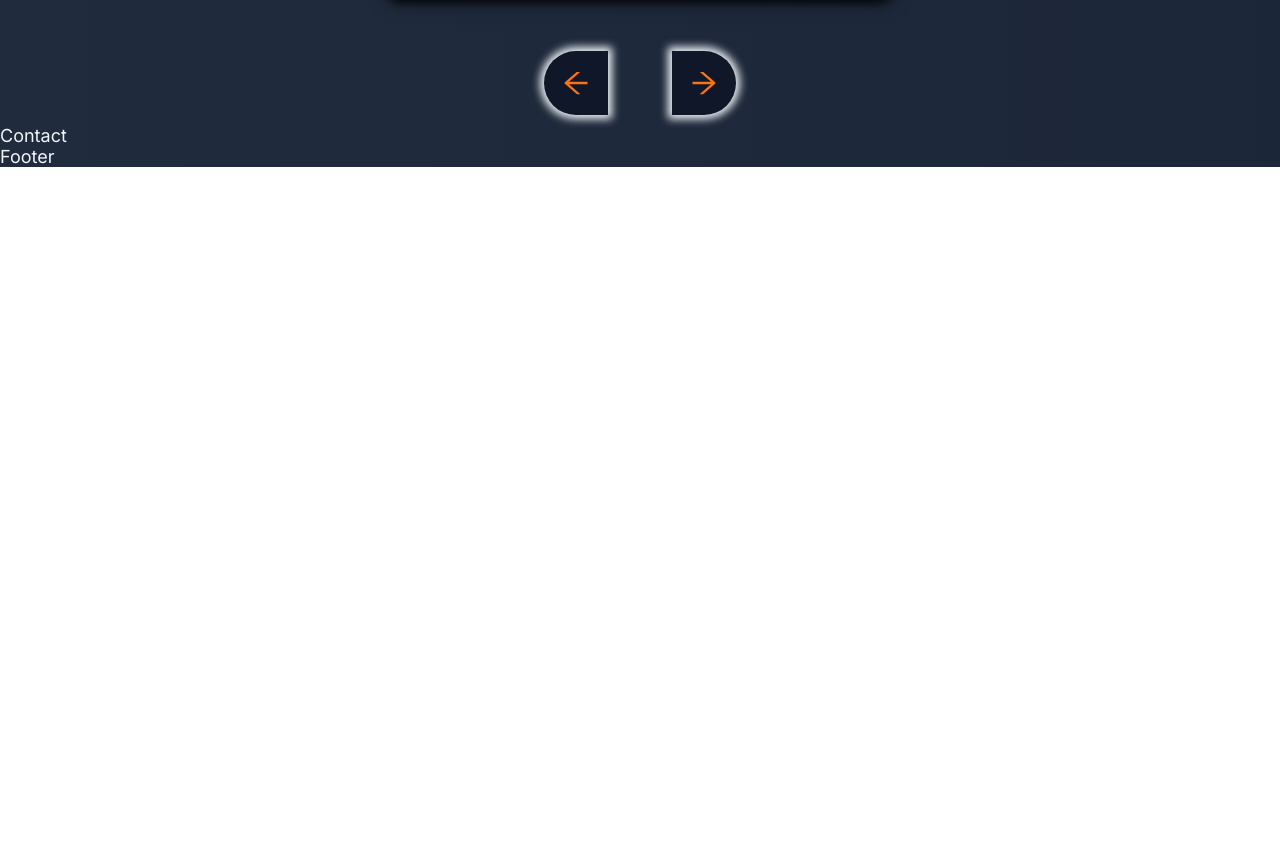
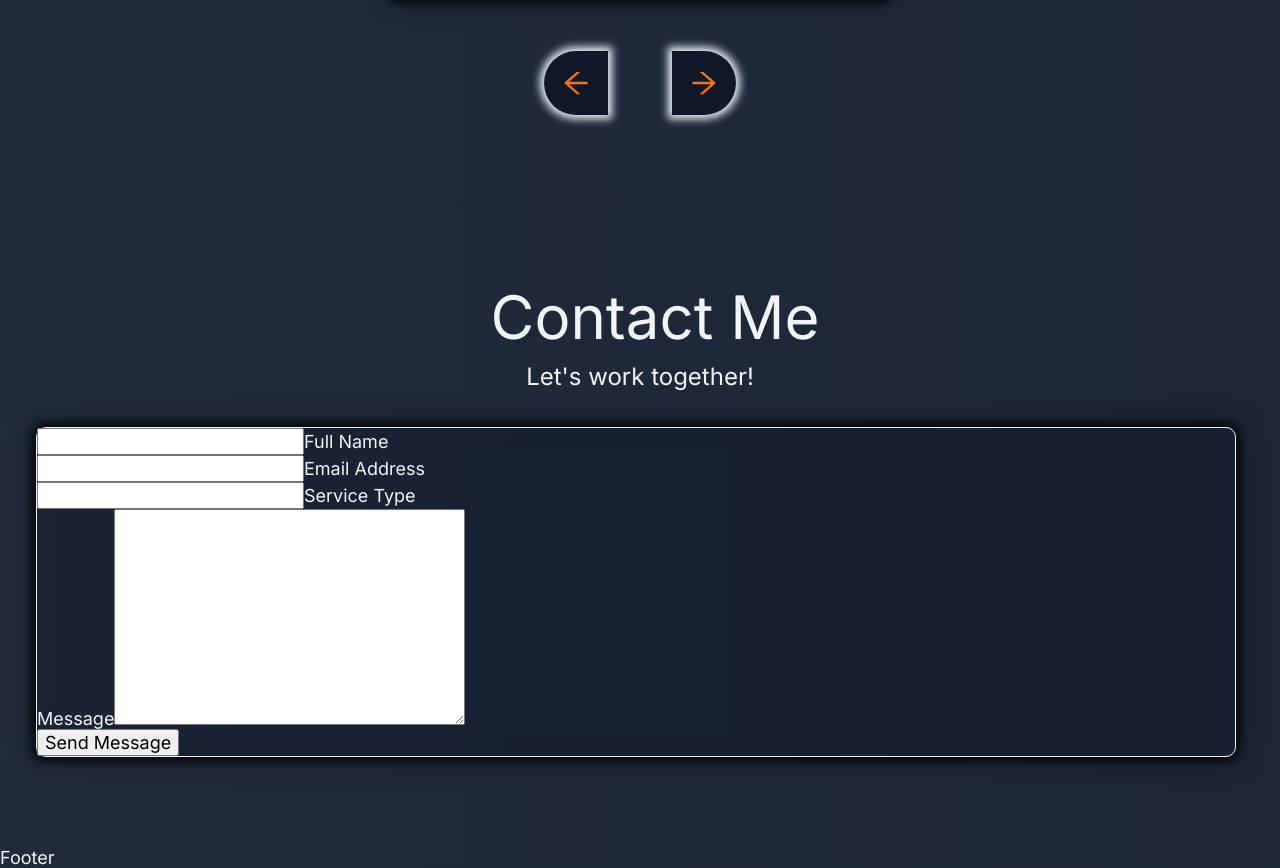
Before and after one commit to BorofskyDev/dark-light-theme-profile, a React (Vite) app: page / in a window 1280 px wide. Shown: the part 2843-3711 px from the top of the page. Before the commit the page ends 3010 px from the top, so only its background shows below. Built offline with nearby package versions, Linux system fonts and the light colour scheme.

Commit message:
contact form is functional

```diff
--- a/src/components/Contact.jsx
+++ b/src/components/Contact.jsx
@@ -1,8 +1,34 @@
-import React from 'react'
-
 function Contact() {
   return (
-    <div>Contact</div>
+    <section className='Contact'>
+      <h2 className='section__title'>Contact Me</h2>
+      <p className='section__subtitle'>Let's work together!</p>
+      <form
+        action='https://formsubmit.co/joelborofskydev@gmail.com'
+        method='post'
+        className='Contact__form'
+      >
+        <div className='Contact__container'>
+          <div className='Contact__container--control'>
+            <input className='Contact__container--input name-input' type='text' name='full name' min='1' max='30' required />
+            <label className="Contact__container--label name-label">Full Name</label>
+          </div>
+          <div className='Contact__container--control'>
+            <input className='Contact__container--input email-input' type='email' name='email address' required />
+            <label className="Contact__container--label email-label">Email Address</label>
+          </div>
+          <div className='Contact__container--control'>
+            <input className='Contact__container--input subject-input' type='text' name='service' min='3' max='40' required />
+            <label className="Contact__container--label subject-label">Service Type</label>
+          </div>
+          <div className='Contact__container--control'>
+            <label className='Contact__container--message message-label'>Message</label>
+            <textarea className='Contact__container--label message-input' cols='30' rows='10' name='message' required />
+          </div>
+          <button className='Contact__button'>Send Message</button>
+        </div>
+      </form>
+    </section>
   )
 }
 
--- a/src/components/Stack.jsx
+++ b/src/components/Stack.jsx
@@ -55,7 +55,7 @@ function Stack() {
           href='https://threejs-journey.com/'
           target='_blank'
           className='Stack__btn'
-          style={{ '--clr': '#6d28d9' }}
+          style={{ '--clr': '#6151D2' }}
         >
           <SiThreedotjs className='Stack__btn--icon' />
           Threejs / React-Three-Fiber
--- a/src/scss/globals/_components.scss
+++ b/src/scss/globals/_components.scss
@@ -21,7 +21,8 @@
   margin-bottom: 2em;
 
   &--intro,
-  &--about {
+  &--about,
+  &--contact {
     background: hsl(var(--clr-secondary));
     padding: 0.25em 1em;
     font-family: var(--ff-heading);
--- a/src/scss/globals/_index.scss
+++ b/src/scss/globals/_index.scss
@@ -1,7 +1,5 @@
 @forward 'accessebility';
-@forward 'app';
 @forward 'boilerplate';
-@forward 'colors';
 @forward 'components';
 @forward 'typography';
 @forward 'utils';
--- a/src/scss/sections/_contact.scss
+++ b/src/scss/sections/_contact.scss
@@ -0,0 +1,23 @@
+.Contact {
+  margin-top: 4em;
+//   background-color: hsl(var(--bg-primary) / 0.8);
+//   background-image: url(../../../public/bg-contact.jpg);
+//   background-size: cover;
+//   background-blend-mode: multiply;
+
+  &__form {
+    margin-top: 2em;
+    max-width: 1200px;
+    border: 1px solid hsl(var(--txt-primary));
+    background: hsl(var(--bg-primary) / 0.35);
+    backdrop-filter: blur(7.5px);
+    -webkit-backdrop-filter: blur(7.5px);
+    border-radius: 10px;
+    box-shadow: 0 0 10px 4px rgba(0, 0, 0, 0.8), 0 0 30px 1px rgba(0, 0, 0, 0.4);
+  }
+
+  &__container {
+
+
+  }
+}
```
Also changed, not shown: public/bg-contact.jpg (added), src/scss/globals/_app.scss (deleted), src/scss/globals/_colors.scss (deleted), 1 other file (tests, documents, lock files or other folders).
